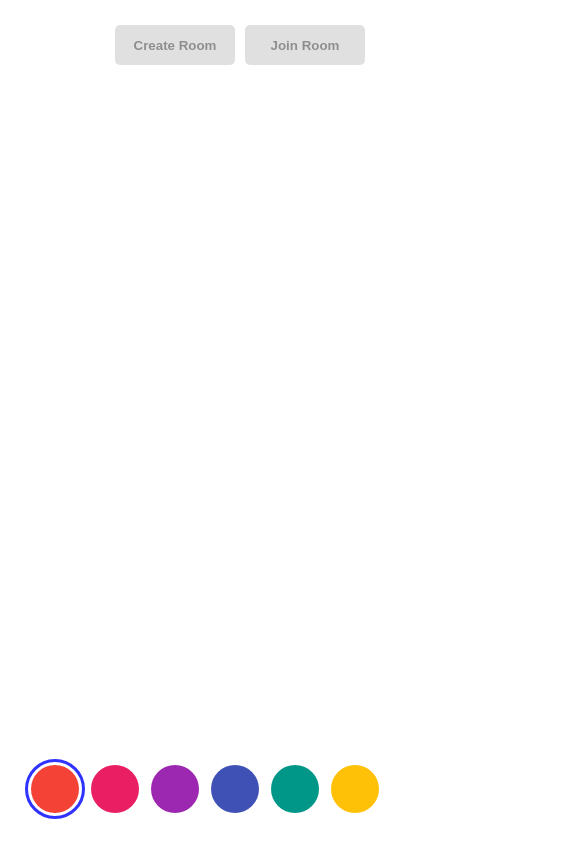
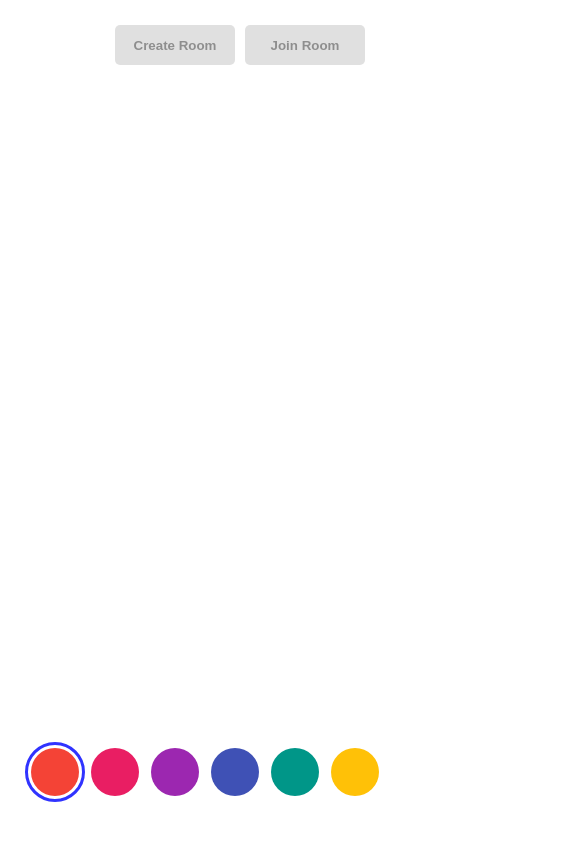
Before and after one commit to MoonHeiz/happy-painter, a website built with webpack: page client/src/index.html in a window 390 px wide. Shown: the top 858 px of the page, 585 px wide, since content can reach past the window. Built offline with nearby package versions, Linux system fonts and the light colour scheme; files whose address does not match are found by name.

Commit message:
feat: add basic mobile support

```diff
--- a/client/src/app/canvas.js
+++ b/client/src/app/canvas.js
@@ -3,7 +3,7 @@ import {
   setPencilPosition, showPencil, hidePencil, showControls, hideControls,
 } from './common';
 
-const canvas = document.querySelector('canvas.draw');
+const canvas = document.querySelector('canvas.draw-content');
 const context = canvas.getContext('2d', { alpha: false });
 
 const drawHistory = [];
@@ -67,23 +67,27 @@ const clientDraw = (x0, y0, x1, y1) => {
 };
 
 const changeDrawPosition = ({
-  pageX, pageY, clientX, clientY,
+  offsetX, offsetY, clientX, clientY,
 }) => {
   setPencilPosition(clientX, clientY);
 
   if (!isDrawing) return;
 
-  clientDraw(currentPointerPosition.x, currentPointerPosition.y, pageX, pageY);
-  currentPointerPosition.x = pageX;
-  currentPointerPosition.y = pageY;
+  clientDraw(currentPointerPosition.x, currentPointerPosition.y, offsetX, offsetY);
+  currentPointerPosition.x = offsetX;
+  currentPointerPosition.y = offsetY;
 };
 
-const drawStart = ({ pageX, pageY }) => {
+const drawStart = ({
+  offsetX, offsetY, clientX, clientY,
+}) => {
   hideControls();
   isDrawing = true;
-  currentPointerPosition.x = pageX;
-  currentPointerPosition.y = pageY;
-  changeDrawPosition({ pageX, pageY });
+  currentPointerPosition.x = offsetX;
+  currentPointerPosition.y = offsetY;
+  changeDrawPosition({
+    offsetX, offsetY, clientX, clientY,
+  });
 };
 
 const drawStop = () => {
@@ -105,15 +109,15 @@ const clearCanvas = () => {
 
 const enableCanvas = () => {
   showPencil();
-  canvas.addEventListener('mousemove', changeDrawPosition);
-  canvas.addEventListener('mouseup', drawStop);
-  canvas.addEventListener('mousedown', drawStart);
+  canvas.addEventListener('pointermove', changeDrawPosition);
+  canvas.addEventListener('pointerup', drawStop);
+  canvas.addEventListener('pointerdown', drawStart);
 
-  canvas.addEventListener('mouseleave', () => {
+  canvas.addEventListener('pointerleave', () => {
     drawStop();
     hidePencil();
   });
-  canvas.addEventListener('mouseenter', showPencil);
+  canvas.addEventListener('pointerenter', showPencil);
 };
 
 const initCanvas = () => {
--- a/client/src/index.html
+++ b/client/src/index.html
@@ -44,7 +44,9 @@
       <button class="btn room-create" disabled>Create room</button>
       <button class="btn btn-transparent room-join" disabled>Join room</button>
     </div>
-    <canvas class="draw" width="3840" height="2160"></canvas>
+    <div class="draw">
+      <canvas class="draw-content" width="3840" height="2160"></canvas>
+    </div>
     <div class="cursor">
       <div class="cursor-image"></div>
     </div>
--- a/client/src/style.css
+++ b/client/src/style.css
@@ -16,25 +16,6 @@ html,
 body {
   margin: 0;
   padding: 0;
-}
-
-html::-webkit-scrollbar {
-  width: 12px;
-  height: 12px;
-}
-
-html::-webkit-scrollbar-track,
-html::-webkit-scrollbar-corner {
-  background-color: rgb(240, 240, 240);
-}
-
-html::-webkit-scrollbar-thumb {
-  background: #606060;
-  border-radius: 10px;
-}
-
-html::-webkit-scrollbar-thumb:hover {
-  background-color: #909090;
 }
 
 body {
@@ -102,13 +83,36 @@ ul {
 }
 
 .draw {
-  position: absolute;
-  top: 0;
-  left: 0;
   display: block;
+  height: 100vh;
+  width: 100vw;
+  overflow: scroll;
   cursor: none;
   outline: none;
   z-index: -1;
+}
+
+.draw::-webkit-scrollbar {
+  width: 14px;
+  height: 14px;
+}
+
+.draw::-webkit-scrollbar-track,
+.draw::-webkit-scrollbar-corner {
+  background-color: rgb(240, 240, 240);
+}
+
+.draw::-webkit-scrollbar-thumb {
+  background: #606060;
+  border-radius: 10px;
+}
+
+.draw::-webkit-scrollbar-thumb:hover {
+  background-color: #909090;
+}
+
+.draw-content {
+  touch-action: none;
 }
 
 .cursor {
@@ -117,6 +121,7 @@ ul {
   left: -999px;
   cursor: none;
   pointer-events: none;
+  touch-action: none;
   width: 30px;
   height: 30px;
   opacity: 0;
@@ -137,7 +142,7 @@ ul {
 /* Toolbar */
 .toolbar {
   position: fixed;
-  bottom: 0;
+  bottom: 12px;
   left: 0;
   width: 100%;
   max-width: 770px;
@@ -211,6 +216,7 @@ ul {
   align-items: center;
   justify-content: center;
   width: 240px;
+  min-width: 240px;
   height: 60px;
 }
 
@@ -267,10 +273,12 @@ ul {
 
 .pop-up {
   position: fixed;
+  top: 0;
+  left: 0;
   display: flex;
   align-items: center;
   justify-content: center;
-  height: 100vh;
+  height: 100%;
   width: 100%;
   background-color: #00007b66;
   z-index: 2999;
@@ -311,3 +319,13 @@ ul {
 .pop-up-field:focus-visible {
   box-shadow: 0 0 0 2px var(--basic-transparent-dark-color);
 }
+
+@media screen and (max-width: 700px) {
+  .draw::-webkit-scrollbar {
+    width: 17px;
+    height: 17px;
+  }
+  .toolbar {
+    bottom: 17px;
+  }
+}
```
